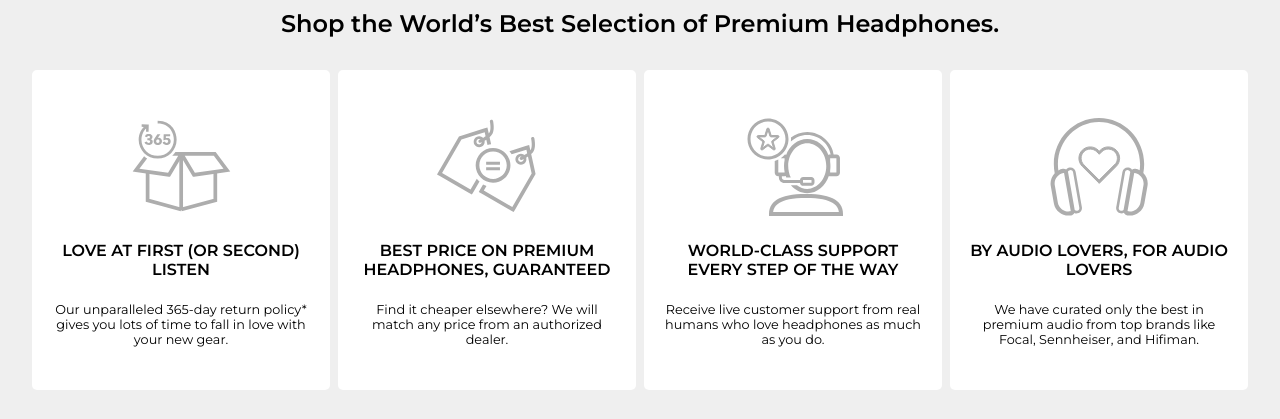
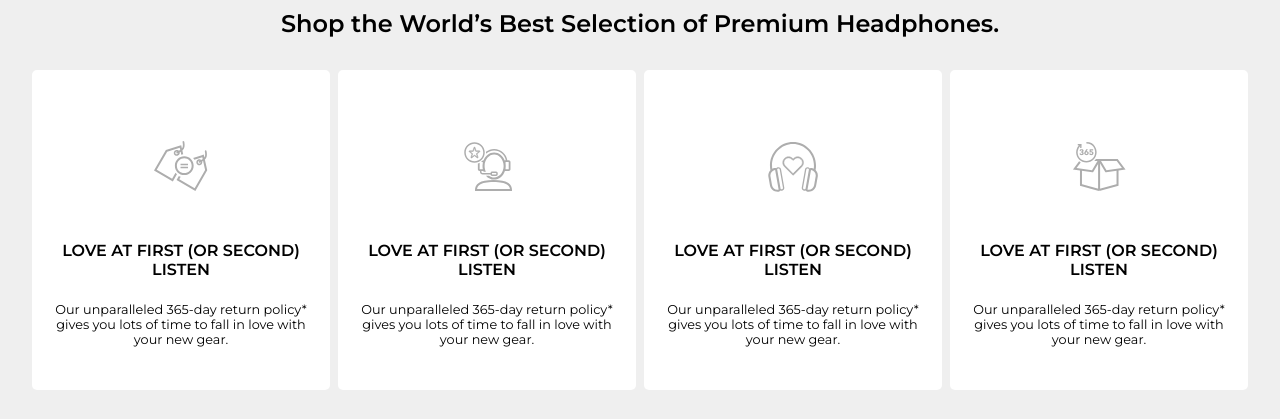
Before and after one commit to ivomasi/audio-phile, a React (Create React App) app: page / in a window 1280 px wide. Shown: the part 812-1231 px from the top of the page. Built offline with nearby package versions, Linux system fonts and the light colour scheme.

Commit message:
create Svg component for icons

```diff
--- a/src/App.js
+++ b/src/App.js
@@ -10,7 +10,7 @@ import { routing } from "./routing/routing";
 function App() {
 	return (
 		<>
-				<GlobalStyle />
+			<GlobalStyle />
 			<BrowserRouter>
 				<Routes>
 					{routing.map((route, index, ...rest) => {
--- /dev/null
+++ b/src/assets/index.js
@@ -0,0 +1,16 @@
+import bestPrice from "./best-price.svg";
+import customerSupport from "./customer-support.svg";
+import headphones from "./headphones.svg";
+import returnPolicy from "./return-policy.svg";
+import mGlass from "./magnifying-glass.svg";
+
+const svg = {
+    ui: [mGlass],
+
+    homePage: [bestPrice, customerSupport, headphones, returnPolicy]
+
+
+
+};
+
+export default svg;
--- a/src/components/Navbar/Navbar.js
+++ b/src/components/Navbar/Navbar.js
@@ -10,7 +10,7 @@ import { routing } from "../../routing/routing";
 
 //comps
 import Logo from "../Logo/Logo";
-import SearchBar from "../SearchBar/SearchBar";
+import SearchBar from "./SearchBar/SearchBar";
 import CartIcon from "../CartIcon/CartIcon";
 import {ReactComponent as Glass} from "../../assets/magnifying-glass.svg"
 
--- /dev/null
+++ b/src/components/Svg/Svg.js
@@ -0,0 +1,10 @@
+import React from 'react'
+
+
+function Svg({url, alt}) {
+  return (
+    <img src={url} alt={alt}></img>
+  )
+}
+
+export default Svg
--- a/src/pages/Home.js
+++ b/src/pages/Home.js
@@ -1,7 +1,9 @@
 import React from "react";
 
+
+//css
 import styled from "styled-components";
-
+import device from "../shared/styles/breakpoints"
 //comps
 import Layout from "../shared/Layout";
 import Button from "../components/Button/Button";
@@ -9,15 +11,18 @@ import colors from "../styled-system/colors";
 import InfoCard from "../components/InfoCard/InfoCard";
 
 //svg icons
-import {ReactComponent as ReturnPolicy} from "../assets/return-policy.svg";
-import {ReactComponent as BestPrice} from "../assets/best-price.svg";
-import {ReactComponent as CustomerSupport} from "../assets/customer-support.svg";
-import {ReactComponent as Headphones} from "../assets/headphones.svg";
+import Svg from "../components/Svg/Svg"
+import svgImages from "../assets"
 
 function Home() {
 	const handlePreorder = (e) => {
 		console.log("Preorder");
 	};
+
+
+	const {homePage}  = svgImages
+
+
 
 	return (
 		<Layout>
@@ -29,10 +34,14 @@ function Home() {
 				</Offer>
         <h2>Shop the World’s Best Selection of Premium Headphones.</h2>
 				<Benefits>
-          <InfoCard IconComponent={<ReturnPolicy />} text="Our unparalleled 365-day return policy* gives you lots of time to fall in love with your new gear." title="LOVE AT FIRST (OR SECOND) LISTEN"/>
-          <InfoCard IconComponent={<BestPrice />} text="Find it cheaper elsewhere? We will match any price from an authorized dealer." title="BEST PRICE ON PREMIUM HEADPHONES, GUARANTEED"/>
+
+					{homePage.map((imgUrl, index) => {
+						return <InfoCard key={index} IconComponent={<Svg url={imgUrl} alt="nieco" />} text="Our unparalleled 365-day return policy* gives you lots of time to fall in love with your new gear." title="LOVE AT FIRST (OR SECOND) LISTEN"/>
+					})}
+          {/* <InfoCard IconComponent={<Svg url={svgImages.bestPrice} alt="nieco" />} text="Our unparalleled 365-day return policy* gives you lots of time to fall in love with your new gear." title="LOVE AT FIRST (OR SECOND) LISTEN"/> */}
+          {/* <InfoCard IconComponent={<BestPrice />} text="Find it cheaper elsewhere? We will match any price from an authorized dealer." title="BEST PRICE ON PREMIUM HEADPHONES, GUARANTEED"/>
           <InfoCard IconComponent={<CustomerSupport />} text="Receive live customer support from real humans who love headphones as much as you do." title="WORLD-CLASS SUPPORT EVERY STEP OF THE WAY"/>
-          <InfoCard IconComponent={<Headphones />} text="We have curated only the best in premium audio from top brands like Focal, Sennheiser, and Hifiman." title="BY AUDIO LOVERS, FOR AUDIO LOVERS"/>
+          <InfoCard IconComponent={<Headphones />} text="We have curated only the best in premium audio from top brands like Focal, Sennheiser, and Hifiman." title="BY AUDIO LOVERS, FOR AUDIO LOVERS"/> */}
 				</Benefits>
 			</Content>
 		</Layout>
@@ -77,7 +86,13 @@ const Offer = styled.div`
 const Benefits = styled.div`
   display: grid;
   grid-template-columns: 1fr 1fr 1fr 1fr;
-  column-gap: .5rem;
+  grid-gap: .5rem;
+
+
+
+  @media only screen and (${device.xs}){
+        grid-template-columns: 1fr;
+    }
 `;
 
 export default Home;
--- a/src/shared/styles/breakpoints.js
+++ b/src/shared/styles/breakpoints.js
@@ -3,9 +3,9 @@ const size = {
     sm: "799px",
     lg: "1199px",
    }
-   const device = {
-    xs: `(min-width: ${size.xs})`,
-    sm: `(min-width: ${size.sm})`,
-    lg: `(min-width: ${size.lg})`
+const device = {
+    xs: `min-width: ${size.xs} and max-width: ${size.lg}`,
+    sm: `min-width: ${size.sm} and max-width: ${size.lg}`,
+    lg: `min-width: ${size.lg}`
    }
-   export default {size, device}
+   export default device
```
Also changed, not shown: src/components/Navbar/SearchBar/SearchBar.js (renamed from src/components/SearchBar/SearchBar.js, +5 -6 lines).
